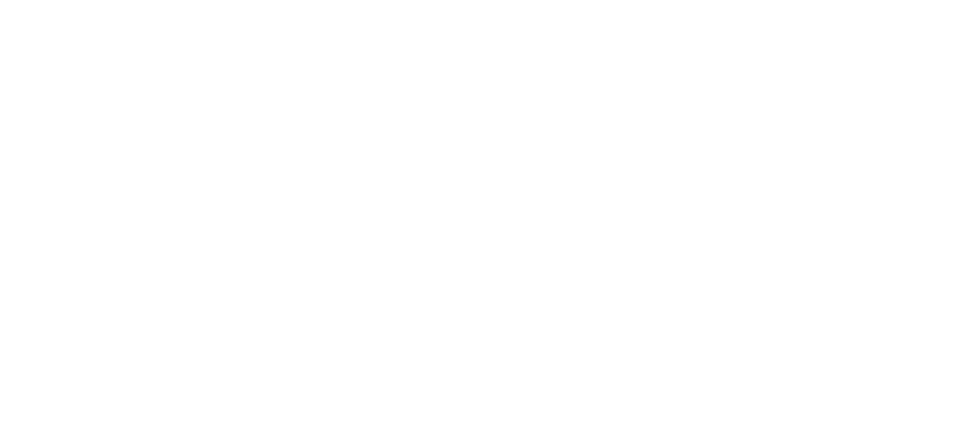
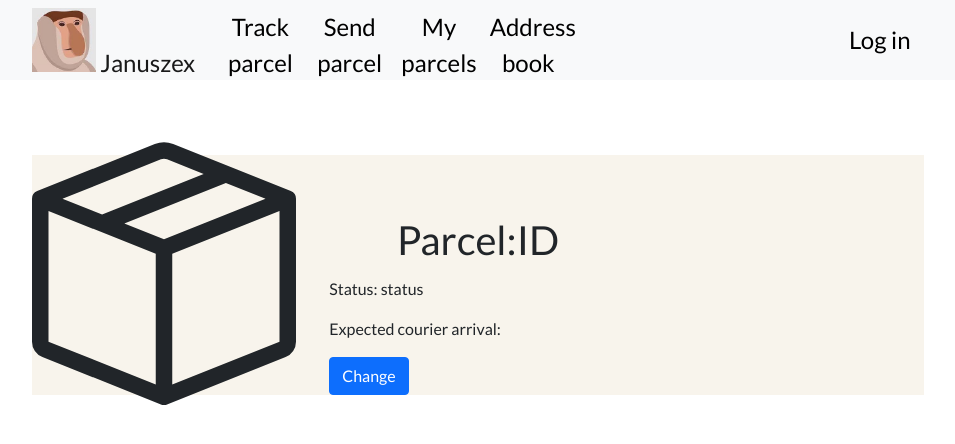
Before and after one commit to IUI-januszex/paka-fe, an Angular app: page /tracker-info in a window 1280 px wide. Before the commit this address led to /. Shown: the top 444 px of the page, without its empty margins (162-1117 px from the left). Built offline with nearby package versions, Linux system fonts and the light colour scheme.

Commit message:
zebym mial co robic na wykladzie

```diff
--- a/src/app/app.component.html
+++ b/src/app/app.component.html
@@ -1 +1,50 @@
+<nav class="navbar navbar-expand-lg navbar-light bg-light sticky-top">
+    <div class="container">
+        <div class="navbar-wrapper">
+            <a class="navbar-brand" href="#">
+                <img src="assets/img/logo.jpg" class="d-inline-block align-top logo" alt="">
+                Januszex
+            </a>
+
+            <!-- user buttons -->
+            <button *ngIf="this.user === 'client'" type="button" class="bttn">Track parcel</button>
+            <button *ngIf="this.user == 'client'" type="button" class="bttn">Send parcel</button>
+            <button *ngIf="this.user == 'client'" type="button" class="bttn">My parcels</button>
+            <button *ngIf="this.user == 'client'" type="button" class="bttn">Address book</button>
+            <button *ngIf="this.user == 'client'" type="button" class="bttn on-right" (click)="open(content)">Log in</button>
+
+            <button *ngIf="this.user =='a'" type="button" class="bttn">Track parcel</button>
+            <button *ngIf="this.user =='a'" type="button" class="bttn">Send parcel</button>
+            <button *ngIf="this.user =='a'" type="button" class="bttn">My parcels</button>
+            <button *ngIf="this.user =='a'" type="button" class="bttn">Address book</button>
+
+        </div>
+    </div>
+</nav>
+
+<ng-template #content let-modal>
+    <div class="modal-header">
+      <h4 class="modal-title text" id="modal-basic-title">Log in</h4>
+      <button type="button" class="close" aria-label="Close" (click)="modal.dismiss();">
+        <span aria-hidden="true">&times;</span>
+      </button>
+    </div>
+    <div class="modal-body">
+     <login-page></login-page>
+     <p>Don`t have an account? </p><button type="button" class="btn btn-outline-dark" (click)="modal.close('content'); open(register)">Register here</button>
+    </div>
+  </ng-template>
+
+  <ng-template #register let-modal>
+    <div class="modal-header">
+      <h4 class="modal-title text" id="register">Register</h4>
+      <button type="button" class="close" aria-label="Close" (click)="modal.dismiss()">
+        <span aria-hidden="true">&times;</span>
+      </button>
+    </div>
+    <div class="modal-body">
+     <register-page></register-page>
+    </div>
+  </ng-template>
+
 <router-outlet></router-outlet>
--- a/src/app/app.component.scss
+++ b/src/app/app.component.scss
@@ -0,0 +1,55 @@
+.logo{
+    height: 8vh;
+}
+
+.navbar-brand{
+    font-size: x-large;
+}
+
+.navbar-wrapper{
+    width: 80%;
+    margin: auto;
+    height: 8vh;
+    z-index: 4;
+    justify-content: center;
+    font-size: x-large;
+
+}
+
+.bttn{
+    width: 10%;
+    height: inherit;
+    border: none;
+    background-color: transparent;
+    justify-content: center;
+    align-items: center;
+    transition: 0s background-color;
+}
+
+.bttn:hover{
+    background-image: linear-gradient(rgba(0, 0, 0, 0.1) 0 0);
+    transition-delay: 3s;
+}
+
+.on-left{
+    float: left;
+}
+
+.on-right{
+    float: right;
+display:block;
+}
+
+
+.fixed{
+    position: fixed;
+    transition: 0.1s linear;
+    width: 100%;
+    top: 0px;
+}
+
+.nofixed{
+    transition: 0.1s linear;
+    position: static;
+    top: -50px;
+}
--- a/src/app/app.component.ts
+++ b/src/app/app.component.ts
@@ -1,4 +1,5 @@
 import { Component } from '@angular/core';
+import { NgbModal } from '@ng-bootstrap/ng-bootstrap';
 
 @Component({
   selector: 'app-root',
@@ -7,4 +8,13 @@
 })
 export class AppComponent {
   title = 'paka-fe';
+  user = 'client';
+
+  constructor(private modalService: NgbModal) {}
+  ngOnInit(): void {
+
+  }
+  open(content: any) {
+    this.modalService.open(content, {ariaLabelledBy: 'modal-basic-title'});
+  }
 }
--- a/src/app/pages/main-page/main-page.component.html
+++ b/src/app/pages/main-page/main-page.component.html
@@ -1,45 +1,4 @@
 
-
-<nav class="navbar navbar-expand-lg navbar-light bg-light sticky-top">
-    <div class="container">
-        <div class="navbar-wrapper">
-            <a class="navbar-brand" href="#">
-                <img src="assets/img/logo.jpg" class="d-inline-block align-top logo" alt="">
-                Januszex
-              </a>
-
-            <button type="button" class="bttn">Send</button>
-            <button type="button" class="bttn">Prices</button>
-            <button type="button" class="bttn">Contact</button>
-            <button type="button" class="bttn on-right" (click)="open(content)">Log in</button>
-        </div>
-    </div>
-</nav>
-
-  <ng-template #content let-modal>
-    <div class="modal-header">
-      <h4 class="modal-title text" id="modal-basic-title">Log in</h4>
-      <button type="button" class="close" aria-label="Close" (click)="modal.dismiss();">
-        <span aria-hidden="true">&times;</span>
-      </button>
-    </div>
-    <div class="modal-body">
-     <login-page></login-page>
-     <p>Don`t have an account? </p><button type="button" class="btn btn-outline-dark" (click)="modal.close('content'); open(register)">Register here</button>
-    </div>
-  </ng-template>
-
-  <ng-template #register let-modal>
-    <div class="modal-header">
-      <h4 class="modal-title text" id="register">Register</h4>
-      <button type="button" class="close" aria-label="Close" (click)="modal.dismiss()">
-        <span aria-hidden="true">&times;</span>
-      </button>
-    </div>
-    <div class="modal-body">
-     <register-page></register-page>
-    </div>
-  </ng-template>
 
 <tracker></tracker>
 <size-info></size-info>
--- /dev/null
+++ b/src/app/tracking-info/tracking-info/tracking-info.component.html
@@ -0,0 +1,26 @@
+<div class="container">
+    <div class="tracking-container">
+
+        <div class="package">
+            <div class="logo">
+                <svg xmlns="http://www.w3.org/2000/svg" width="264" height="264" fill="currentColor" class="bi bi-box-seam" viewBox="0 0 16 16">
+                    <path d="M8.186 1.113a.5.5 0 0 0-.372 0L1.846 3.5l2.404.961L10.404 2l-2.218-.887zm3.564 1.426L5.596 5 8 5.961 14.154 3.5l-2.404-.961zm3.25 1.7-6.5 2.6v7.922l6.5-2.6V4.24zM7.5 14.762V6.838L1 4.239v7.923l6.5 2.6zM7.443.184a1.5 1.5 0 0 1 1.114 0l7.129 2.852A.5.5 0 0 1 16 3.5v8.662a1 1 0 0 1-.629.928l-7.185 2.874a.5.5 0 0 1-.372 0L.63 13.09a1 1 0 0 1-.63-.928V3.5a.5.5 0 0 1 .314-.464L7.443.184z"/>
+                  </svg>
+            </div>
+            <div class="parcel h1">
+                Parcel:ID
+            </div>
+            <div class="arrival">
+                <p>
+                    Status: status
+                </p>
+                <p>
+                    Expected courier arrival:
+                </p>
+
+                <button type="button" class="btn btn-primary">Change</button>
+            </div>
+
+        </div>
+    </div>
+</div>
--- /dev/null
+++ b/src/app/tracking-info/tracking-info/tracking-info.component.scss
@@ -0,0 +1,41 @@
+.tracking-container{
+    width: 80%;
+    height: 40vh;
+    position: relative;
+    margin: auto;
+    margin-top: 75px;
+}
+
+.centered{
+position: absolute;
+top: 50%;
+left: 15%;
+margin: -35px 0 0 -35px;
+}
+
+
+.package {
+    display: grid;
+    width: 100%;
+    height: 30vh;
+    background-color: #f8f4ec;
+    position: relative;
+    grid-template-columns: 1fr 1fr 1fr;
+    grid-template-rows: 1fr 1fr 1fr;
+    gap: 0px 0px;
+    grid-auto-flow: row;
+    grid-template-areas:
+      ". . ."
+      "logo parcel ."
+      "logo arrival .";
+  }
+
+  .logo {
+      grid-area: logo;
+    margin-top: -75px;
+    }
+
+  .parcel { grid-area: parcel;
+text-align: center; }
+
+  .arrival { grid-area: arrival; }
--- /dev/null
+++ b/src/app/tracking-info/tracking-info/tracking-info.component.ts
@@ -0,0 +1,15 @@
+import { Component, OnInit } from '@angular/core';
+
+@Component({
+  selector: 'tracking-info',
+  templateUrl: './tracking-info.component.html',
+  styleUrls: ['./tracking-info.component.scss']
+})
+export class TrackingInfoComponent implements OnInit {
+
+  constructor() { }
+
+  ngOnInit(): void {
+  }
+
+}
```
Also changed, not shown: src/app/app.module.ts (+5 -2 lines).
